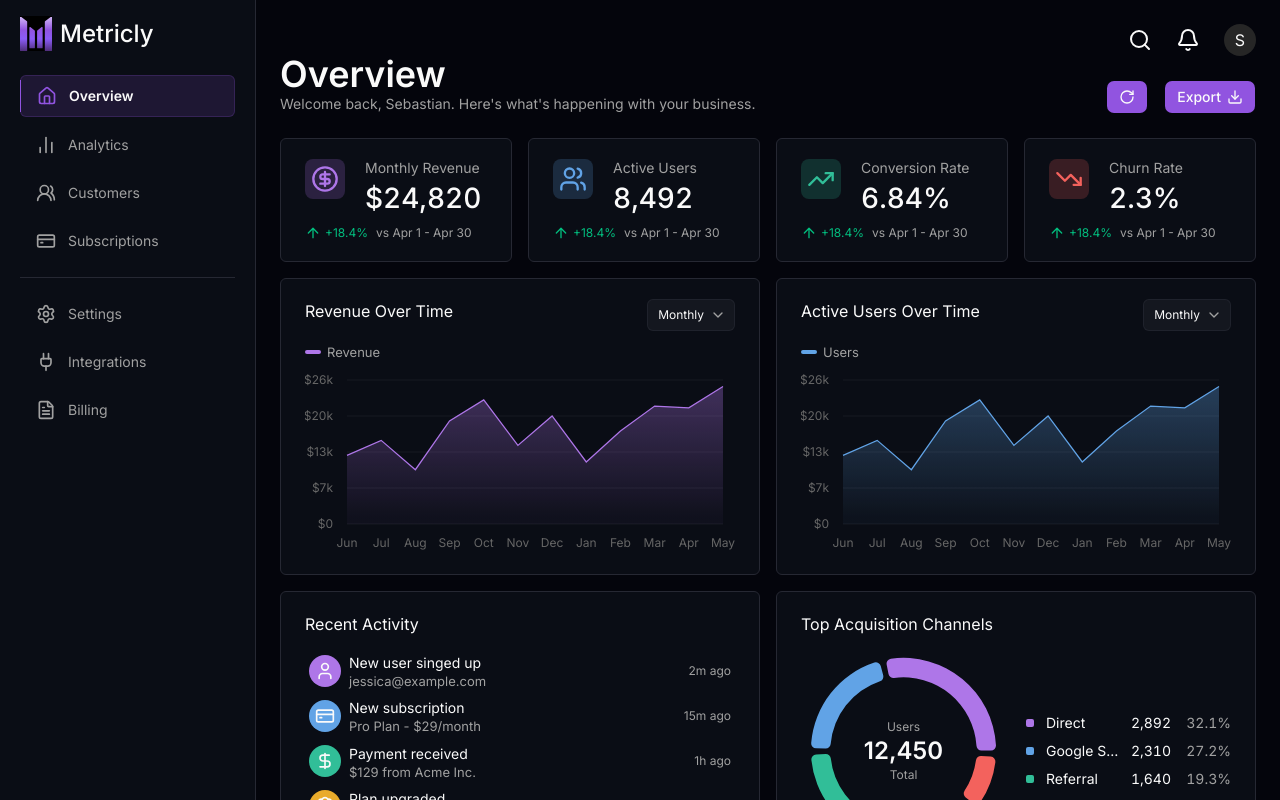
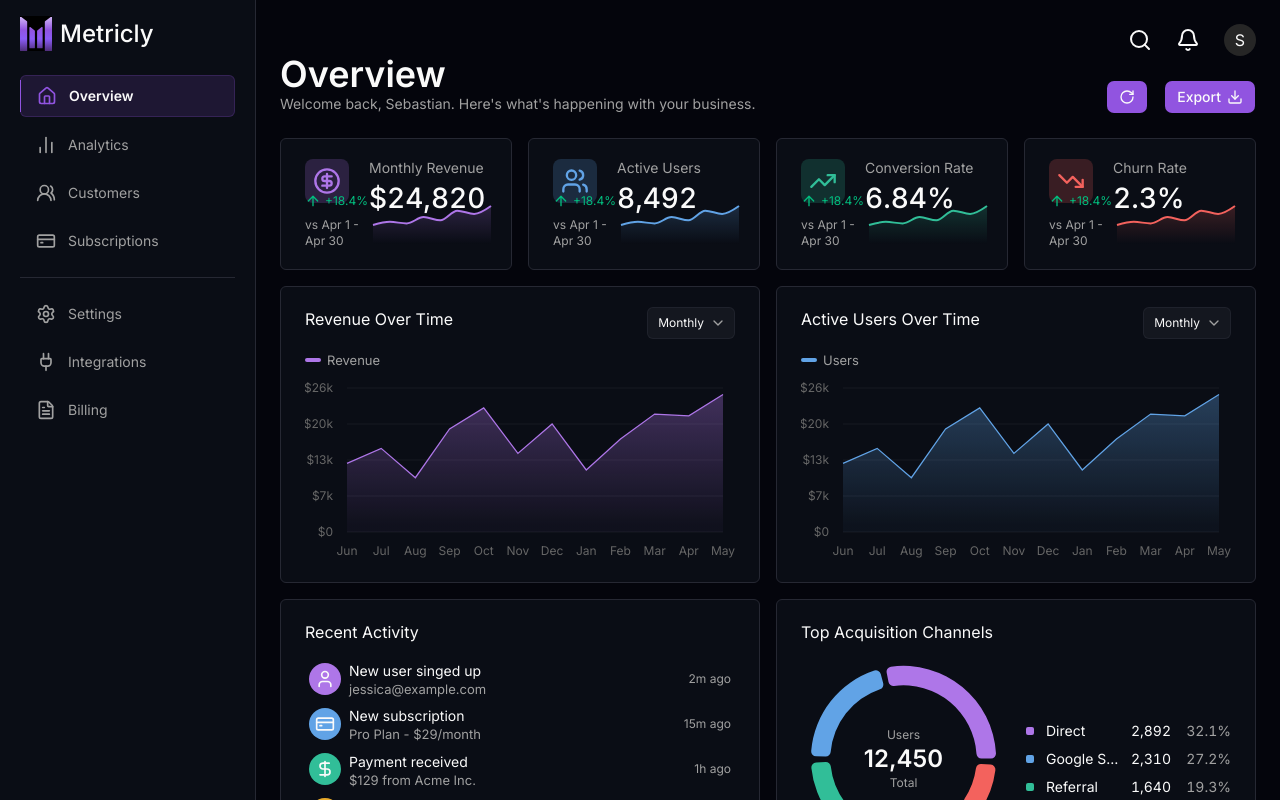
Before and after one commit to svsxn/metricly, a Next.js app: page /dashboard in a window 1280 px wide. Shown: the top 800 px of the page. Built offline with nearby package versions, Linux system fonts and the light colour scheme.

Commit message:
feat: add sparkline

```diff
--- a/src/components/card.tsx
+++ b/src/components/card.tsx
@@ -42,7 +42,7 @@ function CardHeader({
     <div className="flex justify-between">
       {Icon ? (
         <div className="flex items-start gap-5">
-          <div className={cn("p-1.5 rounded-md", icon.background)}>
+          <div className={cn("p-2 rounded-md", icon.background)}>
             <Icon color={icon.color} size={28} />
           </div>
           {children}
--- a/src/components/dashboard/stat.tsx
+++ b/src/components/dashboard/stat.tsx
@@ -1,6 +1,8 @@
 import type { Stat } from "@/types/general";
 import { ArrowUpIcon } from "lucide-react";
-import { Card, CardHeader, CardTitle } from "../card";
+import { Card, CardHeader } from "../card";
+import { Area, AreaChart } from "recharts";
+import StatSparkline from "../stat-sparkline";
 
 type Props = Stat & {
   index: number;
@@ -12,6 +14,17 @@ const colorMap: Record<number, { bg: string; icon: string }> = {
   3: { bg: "bg-chart-3/20", icon: "var(--chart-3)" },
   4: { bg: "bg-chart-5/20", icon: "var(--chart-5)" },
 };
+
+const revenueSparkline = [
+  { value: 12 },
+  { value: 14 },
+  { value: 13 },
+  { value: 17 },
+  { value: 15 },
+  { value: 21 },
+  { value: 19 },
+  { value: 24 },
+];
 
 export default function Stat({ index, Icon, label, amount }: Props) {
   const styles = colorMap[index + 1];
@@ -25,17 +38,20 @@ export default function Stat({ index, Icon, label, amount }: Props) {
           background: styles.bg,
         }}
       >
-        <div className="">
+        <div>
           <p className="text-sm text-muted-foreground leading-tight">{label}</p>
           <p className="text-[28px] font-medium tabular-nums">{amount}</p>
         </div>
       </CardHeader>
-      <div className="flex text-xs gap-2 flex-wrap">
-        <div className="flex gap-1 text-emerald-500">
-          <ArrowUpIcon size={16} />
-          <span>+18.4%</span>
+      <div className="flex items-end justify-between -mt-8">
+        <div className="flex text-xs gap-2 flex-wrap">
+          <div className="flex gap-1 text-emerald-500">
+            <ArrowUpIcon size={16} />
+            <span>+18.4%</span>
+          </div>
+          <span className="text-muted-foreground">vs Apr 1 - Apr 30</span>
         </div>
-        <span className="text-muted-foreground">vs Apr 1 - Apr 30</span>
+        <StatSparkline data={revenueSparkline} color={styles.icon} />
       </div>
     </Card>
   );
--- /dev/null
+++ b/src/components/stat-sparkline.tsx
@@ -0,0 +1,45 @@
+"use client";
+
+import { useId } from "react";
+import { Area, AreaChart, ResponsiveContainer } from "recharts";
+
+type SparklinePoint = {
+  value: number;
+};
+
+type StatSparklineProps = {
+  data: SparklinePoint[];
+  color?: string;
+};
+
+export default function StatSparkline({
+  data,
+  color = "var(--primary)",
+}: StatSparklineProps) {
+  const gradientId = useId();
+
+  return (
+    <div className="h-12 w-32 shrink-0">
+      <ResponsiveContainer width="100%" height="100%">
+        <AreaChart data={data}>
+          <linearGradient id={gradientId} x1="0" y1="0" x2="0" y2="1">
+            <stop offset="0%" stopColor={color} stopOpacity={0.35} />
+            <stop offset="100%" stopColor={color} stopOpacity={0} />
+          </linearGradient>
+
+          <Area
+            type="monotone"
+            dataKey="value"
+            stroke={color}
+            strokeWidth={2}
+            fill={`url(#${gradientId})`}
+            dot={false}
+            activeDot={false}
+            isAnimationActive
+            animationDuration={700}
+          />
+        </AreaChart>
+      </ResponsiveContainer>
+    </div>
+  );
+}
```
